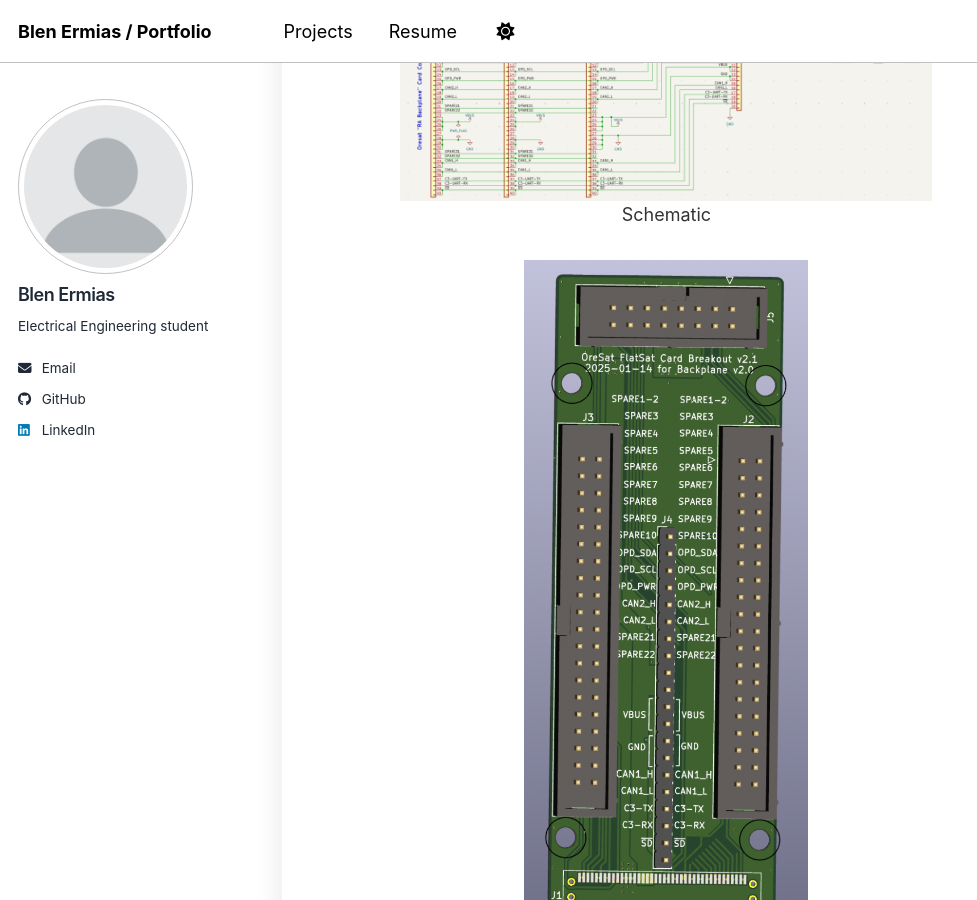
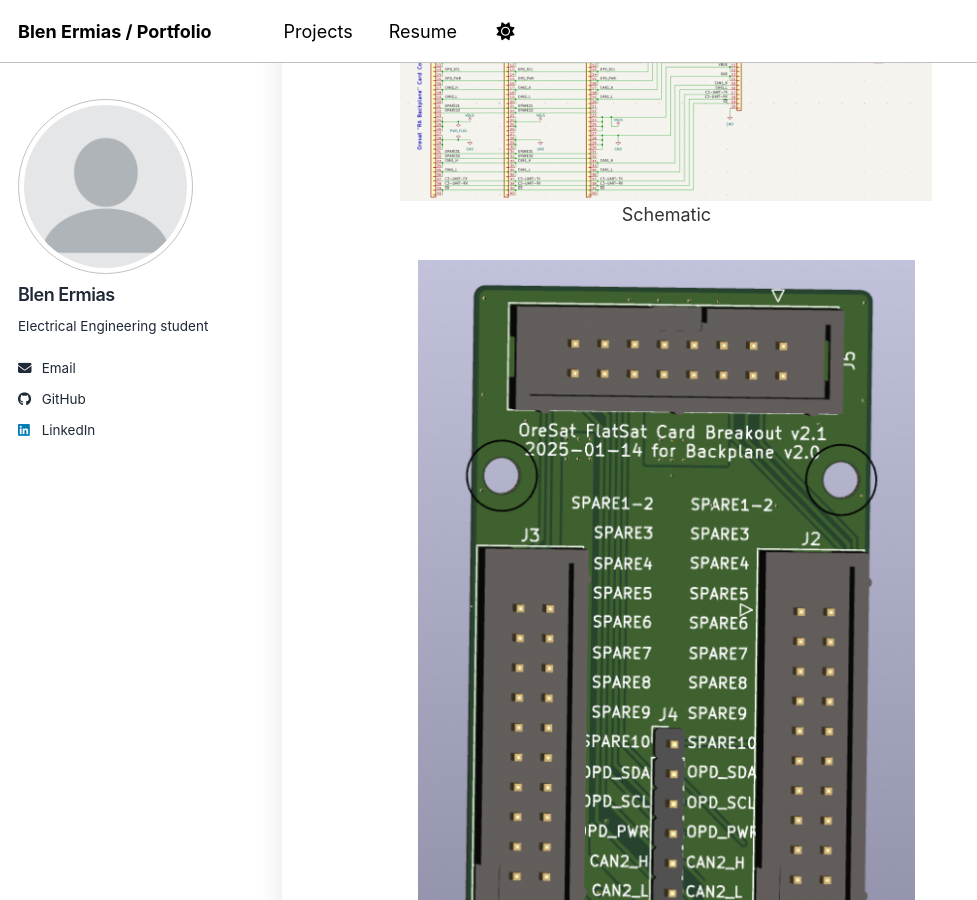
Before and after one commit to Blen-E/Blen-E.github.io, a Jekyll site: the page built from _portfolio/psas.md, in a window 1280 px wide and 900 px high, scrolled down 2470 px. Shown: the whole window, without its empty margins (0-977 px from the left). Built offline with Jekyll 4.4.1, drawn with Linux system fonts in a browser that asks for light colours; a script bundle is joined from its source files by our own code; library files that are not in the unit come from our copies.

Commit message:
Update psas.md

```diff
--- a/_portfolio/psas.md
+++ b/_portfolio/psas.md
@@ -51,8 +51,8 @@
     <p>Schematic</p>
   </div>
 
-  <div>
-    <img src="/images/psas/flatsat-pcb.png" width="40%">
+ <div>
+    <img src="/images/psas/flatsat-pcb.png" width="70%">
     <p>PCB final design</p>
   </div>
 
```
